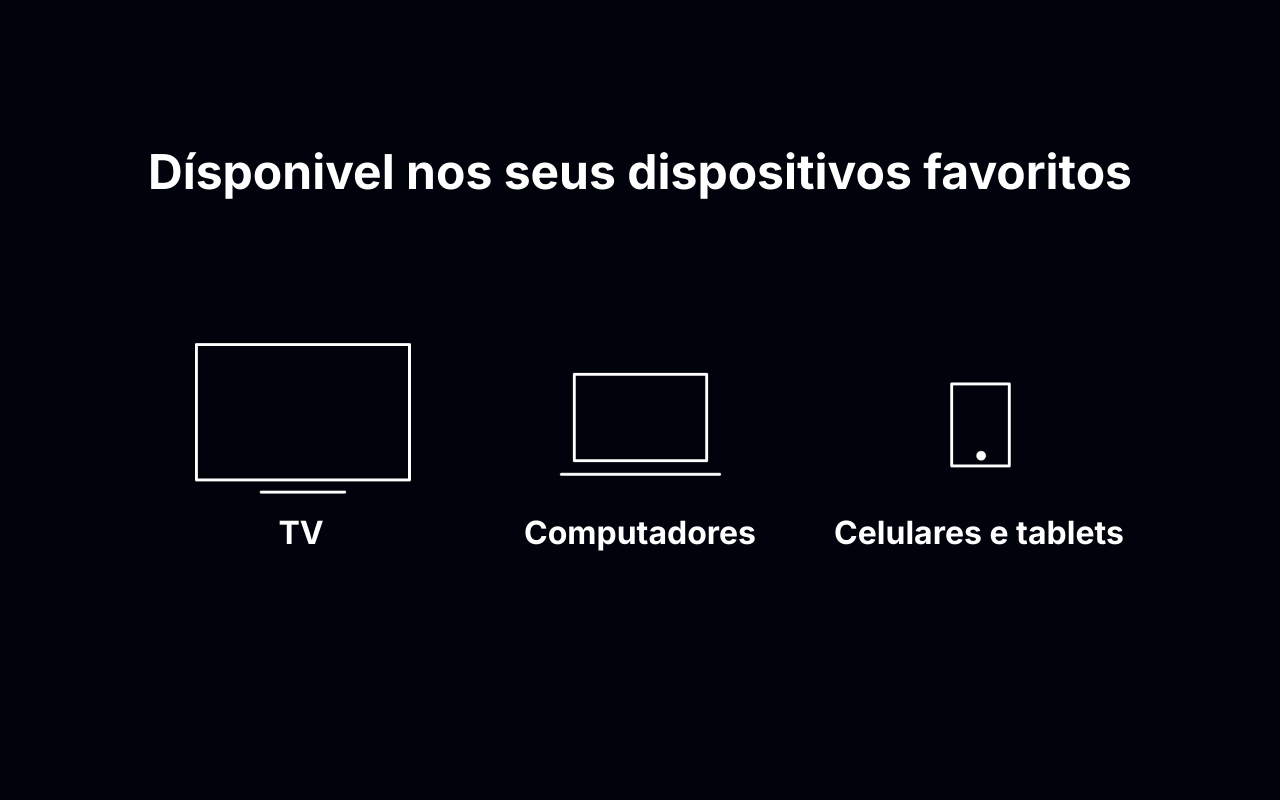
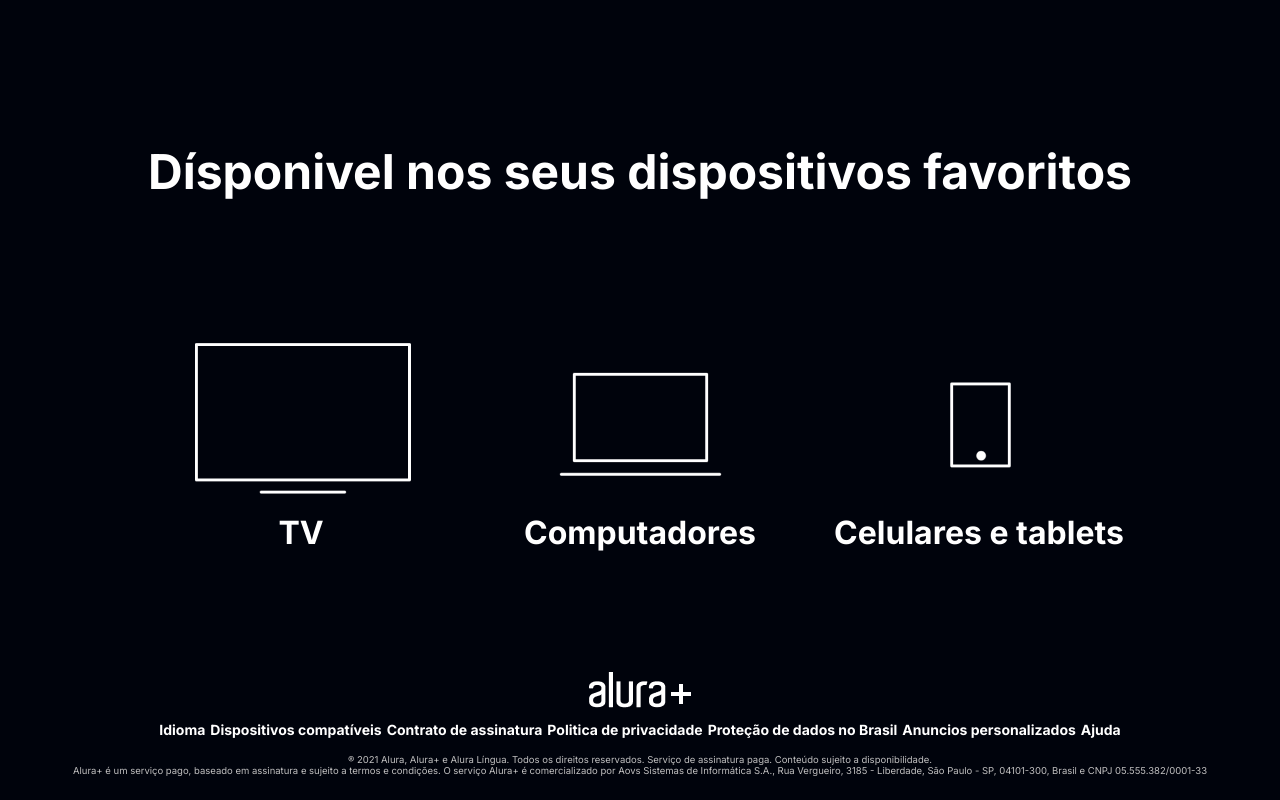
Before and after one commit to Dev-Gilvann/praticing-html-css, a plain HTML site: page index.html in a window 1280 px wide. Shown: the part 3058-3858 px from the top of the page. Before the commit the page ends 3730 px from the top, so only its background shows below. Drawn offline with Linux system fonts and the light colour scheme.

Commit message:
finished project

```diff
--- a/index.html
+++ b/index.html
@@ -63,7 +63,22 @@
          </ul>
         </section>
   <footer>
+    <div class="box_img_footer"> <img src="./img/Logo.png" alt=""></div>
+        <ul class="footer_ul">
+            <li><h5 class="footer_h5">Idioma</h5></li>
+            <li><h5 class="footer_h5">Dispositivos compatíveis</h5></li>
+            <li><h5 class="footer_h5">Contrato de assinatura</h5></li>
+            <li><h5 class="footer_h5">Politica de privacidade</h5></li>
+            <li><h5 class="footer_h5">Proteção de dados no Brasil</h5></li>
+            <li><h5 class="footer_h5">Anuncios personalizados</h5></li>
+            <li><h5 class="footer_h5">Ajuda</h5></li>
+        </ul>
+        <div class="credits_footer">
+            <p class="credits_description">® 2021 Alura, Alura+ e Alura Língua. Todos os direitos reservados. Serviço de assinatura paga. Conteúdo sujeito a disponibilidade.</p>
 
+            <p class="credits_description">Alura+ é um serviço pago, baseado em assinatura e sujeito a termos e condições. O serviço Alura+ é comercializado por Aovs Sistemas de Informática S.A., Rua Vergueiro, 3185 - Liberdade, São Paulo - SP, 04101-300, Brasil e CNPJ 05.555.382/0001-33</p>
+
+        </div>
   </footer>
 </body>
 </html>
--- a/styles/style.css
+++ b/styles/style.css
@@ -122,3 +122,35 @@
     font-size: 32px;
     color: var(--main-white);
 }
+
+footer{
+    margin: 1.5em;
+}
+
+.box_img_footer{
+   display: flex;
+   justify-content: center;
+   margin: 0.8em 0;
+}
+
+.footer_ul{
+    display: flex;
+    justify-content: center;
+    text-align: center;
+    list-style-type: none;
+}
+
+.footer_h5{
+    margin: 0 2.5px;
+    font-size: 14px;
+    list-style-type: none;
+}
+
+.credits_footer{
+    text-align: center;
+    margin: 1em;
+}
+.credits_description{
+    font-size: 9.5px;
+    color: var(--secondary_gray);
+}
```
